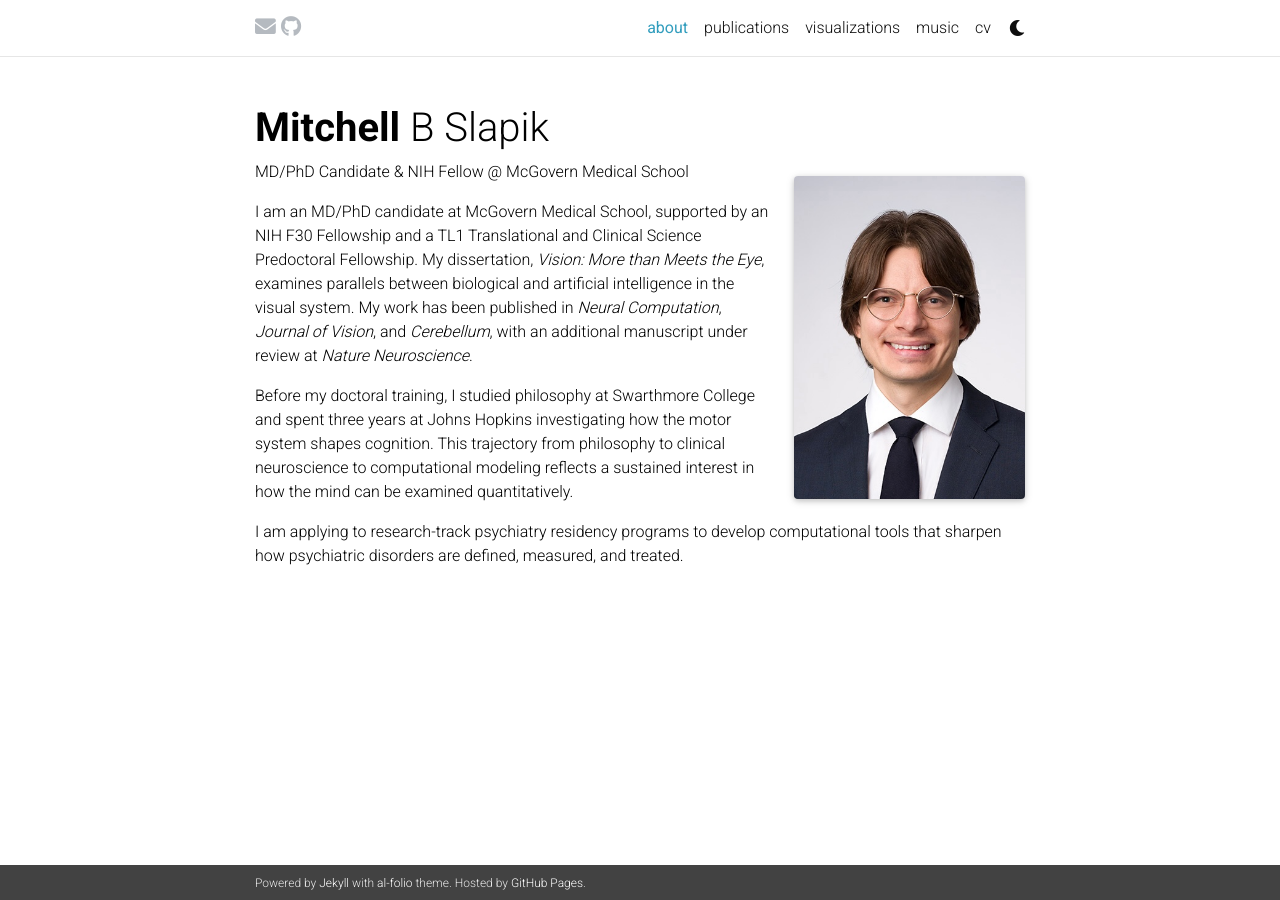
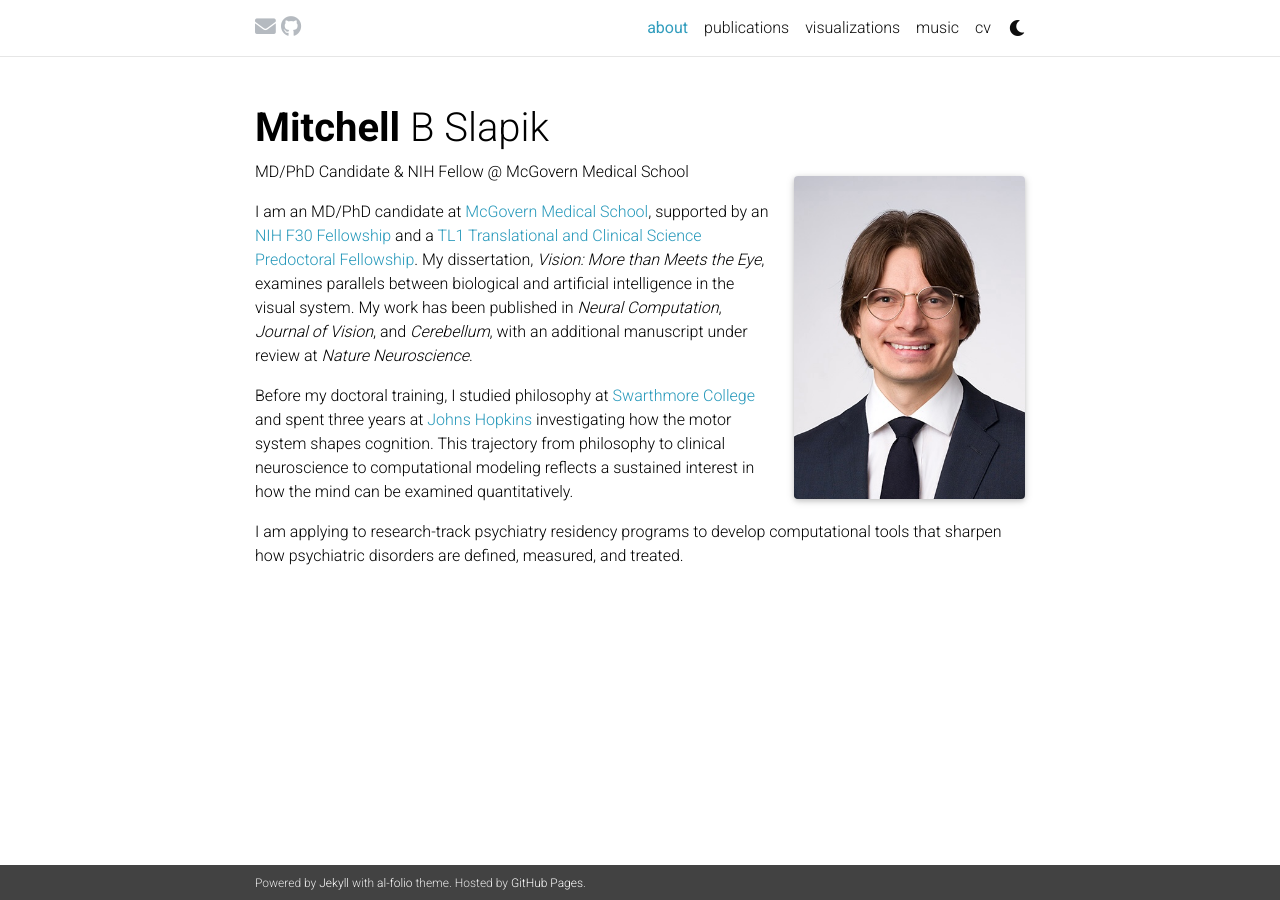
Before and after one commit to mitchellslapik/mitchellslapik.github.io, a Jekyll site: the page built from _pages/about.md, in a window 1280 px wide. Built offline with Jekyll 4.4.1, drawn with Linux system fonts in a browser that asks for light colours; full-size pictures stand in for the smaller copies a plugin makes; comment, search, counter and statistics services are not loaded; a style sheet for code colours, icons or effects is not loaded; part of the change alters nothing that is shown.

```diff
--- a/_pages/about.md
+++ b/_pages/about.md
@@ -14,8 +14,8 @@ selected_papers: false # includes a list of papers marked as "selected={true}"
 social: false  # includes social icons at the bottom of the page
 ---
 
-<p>I am an MD/PhD candidate at McGovern Medical School, supported by an NIH F30 Fellowship and a TL1 Translational and Clinical Science Predoctoral Fellowship. My dissertation, <em>Vision: More than Meets the Eye</em>, examines parallels between biological and artificial intelligence in the visual system. My work has been published in <em>Neural Computation</em>, <em>Journal of Vision</em>, and <em>Cerebellum</em>, with an additional manuscript under review at <em>Nature Neuroscience</em>.</p>
+<p>I am an MD/PhD candidate at <a href="https://med.uth.edu/">McGovern Medical School</a>, supported by an <a href="https://researchtraining.nih.gov/programs/fellowships/F30">NIH F30 Fellowship</a> and a <a href="https://www.uth.edu/ccts/education-training/tl1-program">TL1 Translational and Clinical Science Predoctoral Fellowship</a>. My dissertation, <em>Vision: More than Meets the Eye</em>, examines parallels between biological and artificial intelligence in the visual system. My work has been published in <em>Neural Computation</em>, <em>Journal of Vision</em>, and <em>Cerebellum</em>, with an additional manuscript under review at <em>Nature Neuroscience</em>.</p>
 
-<p>Before my doctoral training, I studied philosophy at Swarthmore College and spent three years at Johns Hopkins investigating how the motor system shapes cognition. This trajectory from philosophy to clinical neuroscience to computational modeling reflects a sustained interest in how the mind can be examined quantitatively.</p>
+<p>Before my doctoral training, I studied philosophy at <a href="https://www.swarthmore.edu/">Swarthmore College</a> and spent three years at <a href="https://www.jhu.edu/">Johns Hopkins</a> investigating how the motor system shapes cognition. This trajectory from philosophy to clinical neuroscience to computational modeling reflects a sustained interest in how the mind can be examined quantitatively.</p>
 
 <p>I am applying to research-track psychiatry residency programs to develop computational tools that sharpen how psychiatric disorders are defined, measured, and treated.</p>
```
